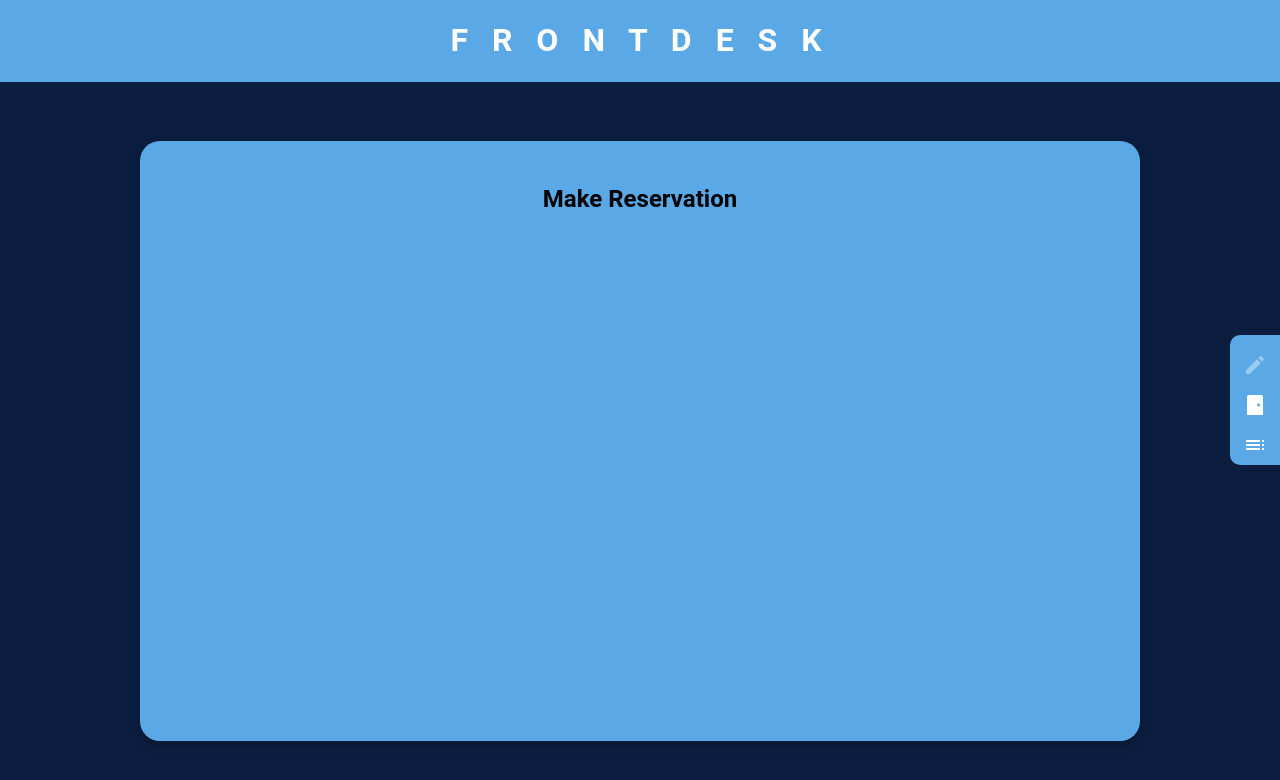
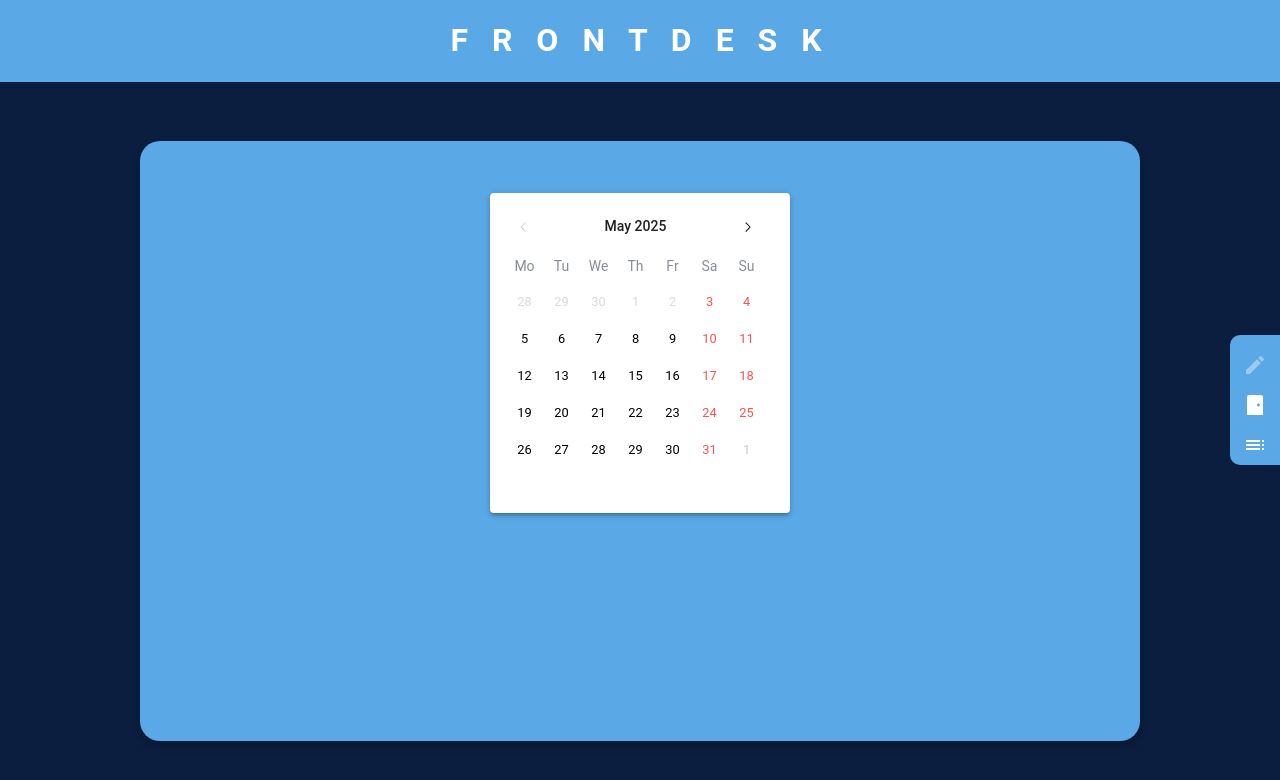
Before and after one commit to fsobanski47/FrontDesk, a React (Create React App) app in the folder frontend/: page /make-reservation in a window 1280 px wide. Shown: the top 780 px of the page. Built offline with nearby package versions, Linux system fonts and the light colour scheme.

Commit message:
date picker calendar

```diff
--- a/frontend/src/components/make-reservation/index.tsx
+++ b/frontend/src/components/make-reservation/index.tsx
@@ -1,9 +1,86 @@
+import { useState } from "react";
+import { DatePicker } from "@mantine/dates";
+import { Box, Paper, Typography } from "@mui/material";
+import dayjs from "dayjs";
 import { MainLayout } from "../welcome-screen";
 
 export default function MakeReservation() {
+  const [value, setValue] = useState<[string | null, string | null]>([
+    null,
+    null,
+  ]);
+  const [hoveredDate, setHoveredDate] = useState<string | null>(null);
+  const [start, end] = value;
+
   return (
     <MainLayout>
-      <h2>Make Reservation</h2>
+      <Box
+        sx={{
+          display: "flex",
+          flexDirection: "column",
+          alignItems: "center",
+          mt: 4,
+          px: 2,
+        }}
+      >
+        <Paper
+          elevation={3}
+          sx={{
+            padding: 2,
+            width: "300px",
+            height: "320px",
+            boxSizing: "border-box",
+          }}
+        >
+          <DatePicker
+            type="range"
+            value={value}
+            onChange={setValue}
+            minDate={new Date()}
+            style={{ width: "100%" }}
+            getDayProps={(date) => {
+              const isSelected =
+                start && end && dayjs(date).isBetween(start, end, "day", "[]");
+
+              const isPreview =
+                start &&
+                !end &&
+                hoveredDate &&
+                dayjs(date).isBetween(
+                  dayjs(start),
+                  dayjs(hoveredDate),
+                  "day",
+                  "[]"
+                );
+
+              return {
+                onMouseEnter: () => {
+                  if (start && !end) {
+                    setHoveredDate(date);
+                  }
+                },
+                style: {
+                  backgroundColor: isSelected
+                    ? "#ff9800"
+                    : isPreview
+                    ? "rgba(255, 152, 0, 0.4)"
+                    : undefined,
+                  color: isSelected || isPreview ? "white" : undefined,
+                  borderRadius: 4,
+                },
+              };
+            }}
+          />
+        </Paper>
+        {value[0] && value[1] && (
+          <Box mt={2} textAlign="center">
+            <Typography>
+              Selected range: {dayjs(value[0]).format("YYYY-MM-DD")} —{" "}
+              {dayjs(value[1]).format("YYYY-MM-DD")}
+            </Typography>
+          </Box>
+        )}
+      </Box>
     </MainLayout>
   );
 }
```
